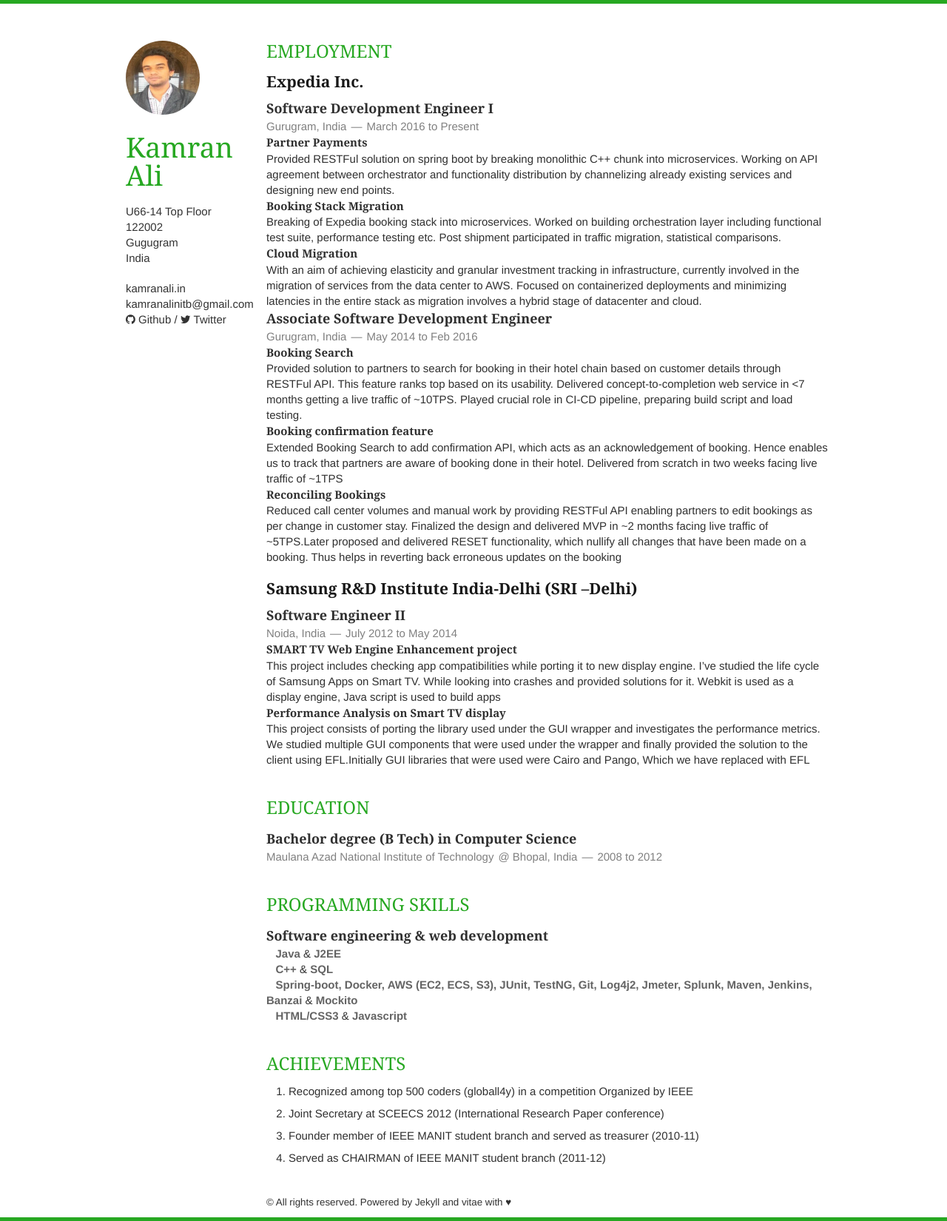
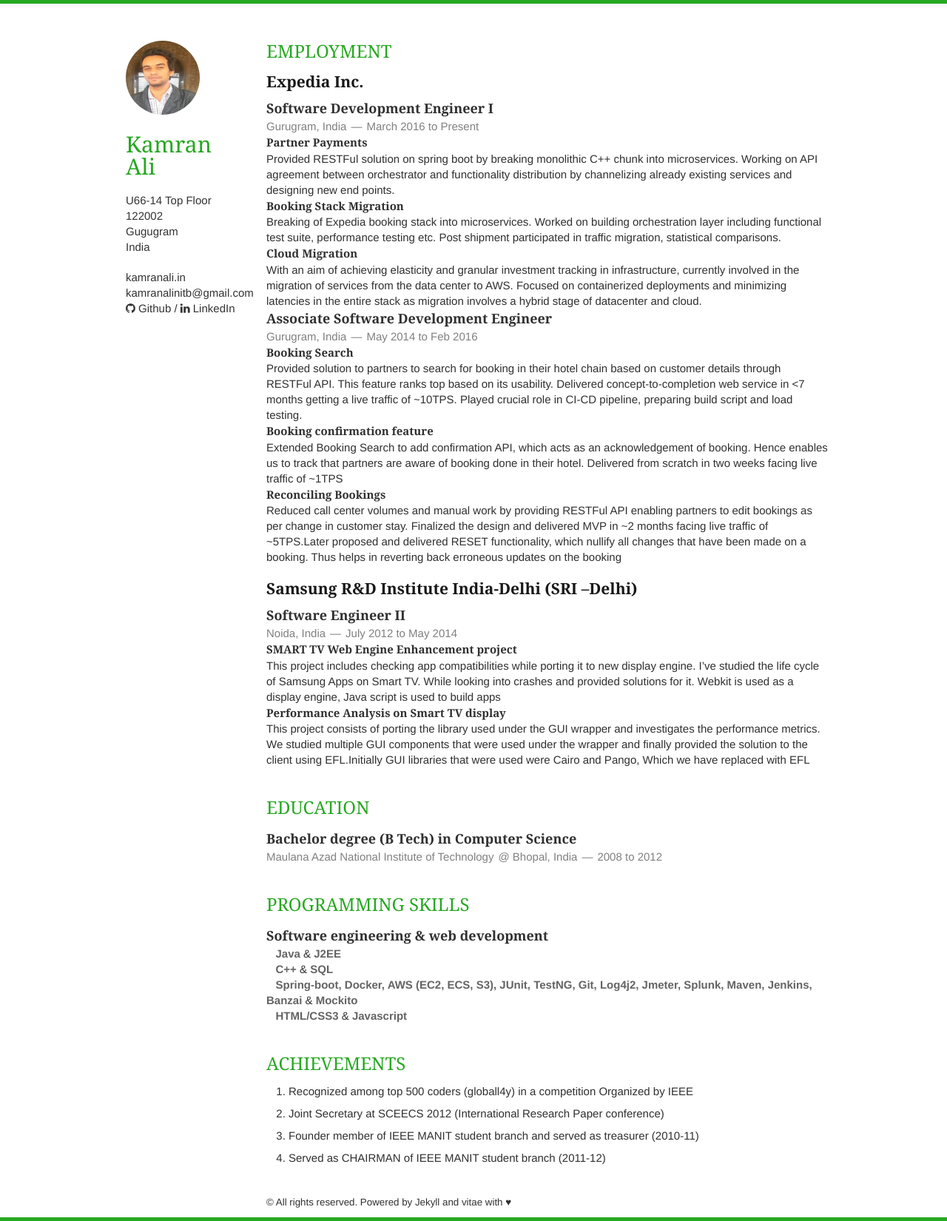
Before and after one commit to jekyllt/vitae, a Jekyll site: the page built from index.html, in a window 1280 px wide. Shown: the whole page at 74% size. Built offline with Jekyll 4.4.1, drawn with Linux system fonts in a browser that asks for light colours.

Commit message:
Added Google Maps + LinkedIn + CSS

```diff
--- a/_config.yml
+++ b/_config.yml
@@ -20,9 +20,10 @@
 website_full: https://kamranali.in
 github: kamranalinitb
 twitter: bornShrewd
+linkedin: kamranalinitb
 #tel:
 #tel_full:
-#google_maps: 'https://www.google.co.uk/maps/place/44+Perth+St,+Edinburgh,+Edinburgh+City+EH3+5BL'
+google_maps: 'https://goo.gl/maps/fgSp8CupPCT2'
 address: U66-14 Top Floor
 postcode: 122002
 city: Gugugram
--- a/_includes/layout.scss
+++ b/_includes/layout.scss
@@ -213,7 +213,7 @@
 
 header > h1 {
     line-height: 100%;
-    font-size: 250%;
+    font-size: 200%;
     margin-bottom: 20px;
 }
 
--- a/_layouts/layout.html
+++ b/_layouts/layout.html
@@ -23,11 +23,11 @@
             </a>
         </address>
 
-        <a href="{{ site.website_full }}">{{ site.website }}</a>
         <p>
+            <a href="{{ site.website_full }}">{{ site.website }}</a>
             <a href="{{ site.email_full }}">{{ site.email }}</a><br/>
             <a href="https://github.com/{{ site.github }}"><i class="fa fa-github"></i> Github</a> /
-            <a href="https://twitter.com/{{ site.twitter }}"><i class="fa fa-twitter"></i> Twitter</a>
+            <a href="https://linkedin.com/in/{{ site.linkedin }}"><i class="fa fa-linkedin"></i> LinkedIn</a>
         </p>
     </header>
     <div class="thirteen columns clearfix">
```
